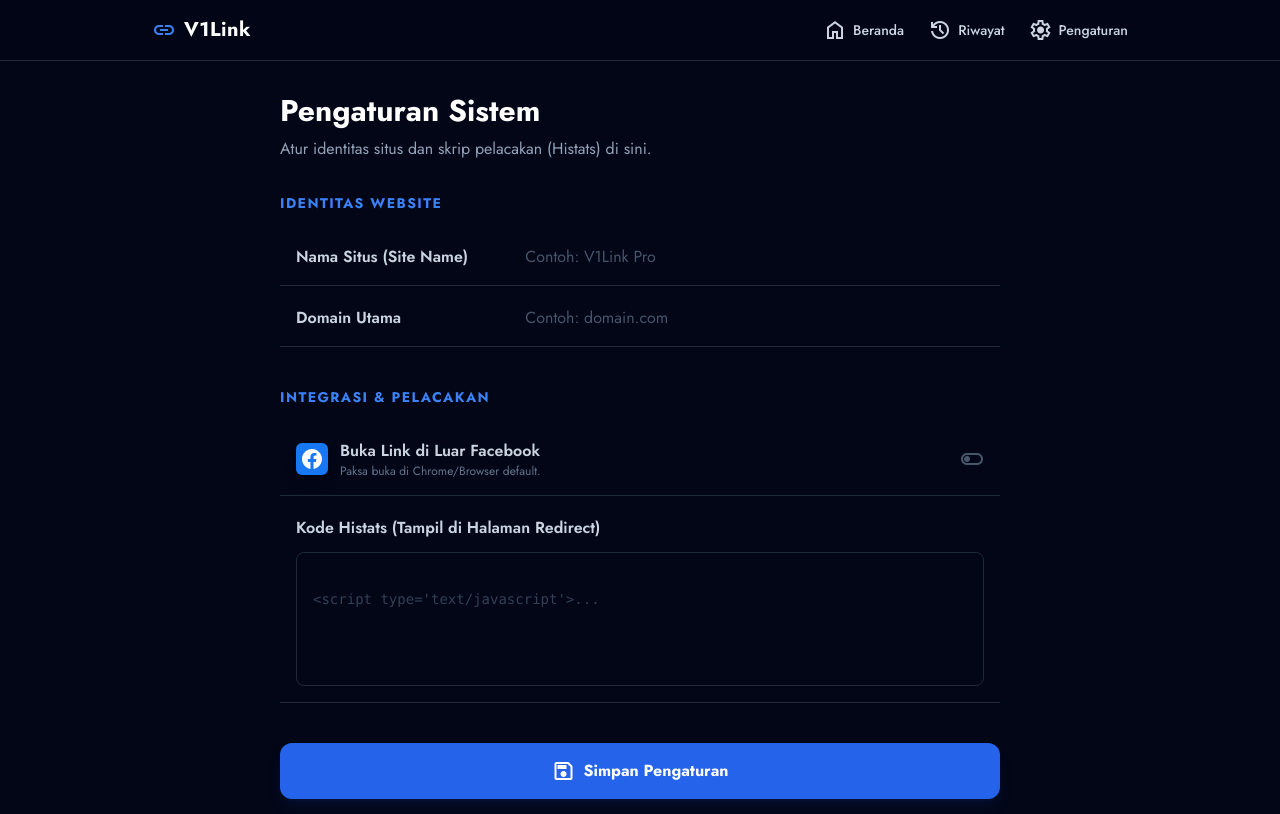
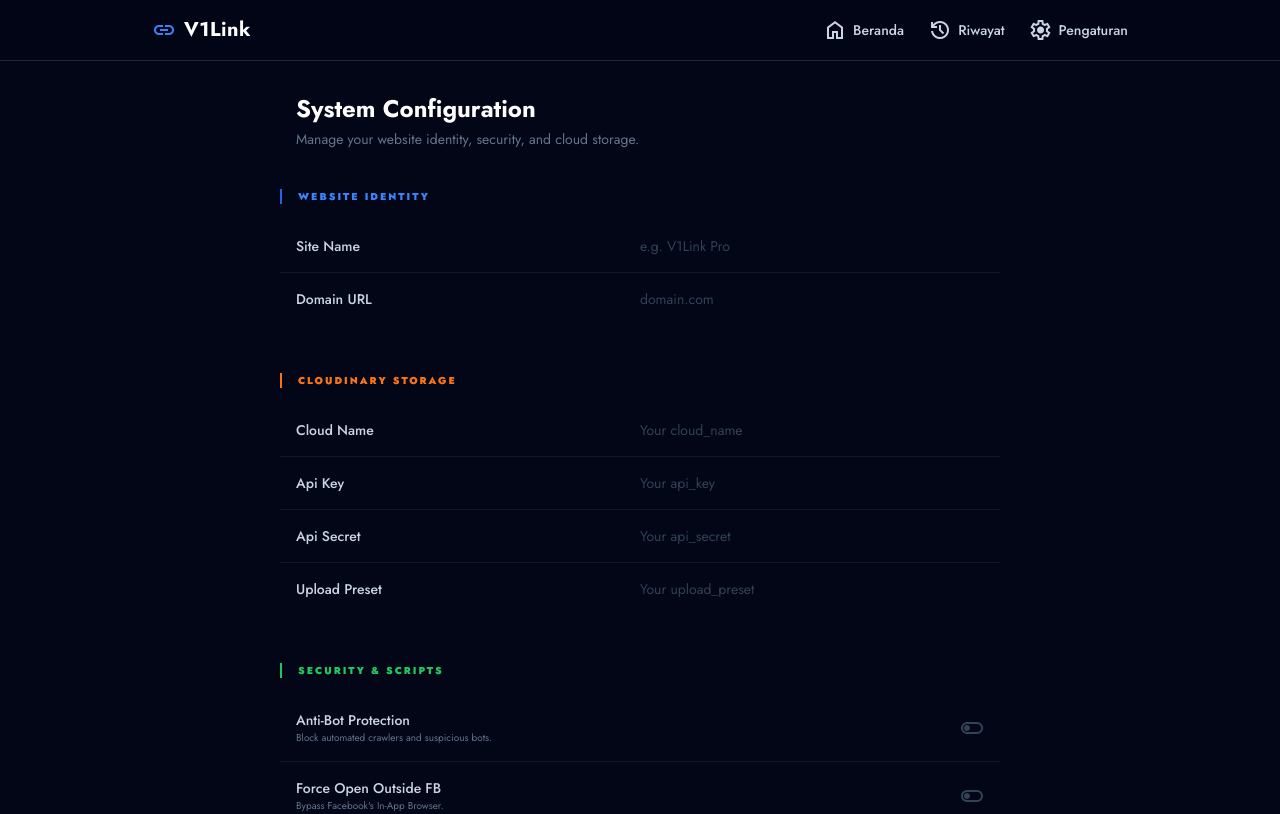
Before and after one commit to tamse94/v1link, a Next.js app: page /settings in a window 1280 px wide. Shown: the top 814 px of the page. Built offline with nearby package versions, Linux system fonts and the light colour scheme; no server answers; the database is empty.

Commit message:
Update page.js

```diff
--- a/src/app/(main)/settings/page.js
+++ b/src/app/(main)/settings/page.js
@@ -4,133 +4,136 @@ import { supabase } from '@/lib/supabase';
 import ToastNotif from '@/components/ui/ToastNotif';
 
 export default function SettingsPage() {
-  const [siteName, setSiteName] = useState('');
-  const [domainName, setDomainName] = useState('');
-  const [histatsCode, setHistatsCode] = useState('');
-  const [fbOutside, setFbOutside] = useState(false);
+  const [formData, setFormData] = useState({
+    site_name: '',
+    domain_name: '',
+    histats_code: '',
+    fb_open_outside: false,
+    cloudinary_cloud_name: '',
+    cloudinary_api_key: '',
+    cloudinary_api_secret: '',
+    cloudinary_upload_preset: '',
+    anti_bot_enabled: false
+  });
 
   const [loading, setLoading] = useState(true);
   const [saving, setSaving] = useState(false);
   const [toast, setToast] = useState(null);
 
-  const showNotif = (msg, type) => setToast({ message: msg, type });
-
-  // Ambil data pengaturan pas halaman dibuka
   useEffect(() => {
     async function fetchSettings() {
-      const { data, error } = await supabase.from('settings').select('*').eq('id', 1).single();
-      if (data) {
-        setSiteName(data.site_name || '');
-        setDomainName(data.domain_name || '');
-        setHistatsCode(data.histats_code || '');
-        setFbOutside(data.fb_open_outside || false);
-      }
+      const { data } = await supabase.from('settings').select('*').eq('id', 1).single();
+      if (data) setFormData({ ...data });
       setLoading(false);
     }
     fetchSettings();
   }, []);
 
-  // Simpan data pengaturan
   const handleSave = async (e) => {
     e.preventDefault();
     setSaving(true);
     try {
-      const { error } = await supabase.from('settings').upsert({
-        id: 1,
-        site_name: siteName,
-        domain_name: domainName,
-        histats_code: histatsCode,
-        fb_open_outside: fbOutside
-      });
-
+      const { error } = await supabase.from('settings').upsert({ id: 1, ...formData });
       if (error) throw error;
-      showNotif('Pengaturan berhasil disimpan!', 'success');
+      setToast({ message: 'Settings updated successfully!', type: 'success' });
     } catch (err) {
-      showNotif('Gagal menyimpan pengaturan', 'error');
+      setToast({ message: 'Failed to save settings', type: 'error' });
     } finally {
       setSaving(false);
     }
   };
 
-  if (loading) {
-    return <div className="text-center text-slate-500 mt-20">Memuat pengaturan...</div>;
-  }
+  if (loading) return <div className="text-center text-slate-500 mt-20 text-sm">Loading settings...</div>;
 
   return (
-    <div className="w-full">
-      {/* Header Halaman */}
-      <div className="mb-8 px-2 sm:px-0">
-        <h1 className="text-2xl sm:text-3xl font-bold text-white mb-2">Pengaturan Sistem</h1>
-        <p className="text-slate-400 text-sm sm:text-base">Atur identitas situs dan skrip pelacakan (Histats) di sini.</p>
+    <div className="w-full max-w-4xl mx-auto pb-20">
+      <div className="mb-10 px-4">
+        <h1 className="text-xl sm:text-2xl font-bold text-white mb-1">System Configuration</h1>
+        <p className="text-slate-500 text-xs sm:text-sm">Manage your website identity, security, and cloud storage.</p>
       </div>
 
-      {/* Form Pengaturan (Tanpa Box, langsung menyatu dengan background) */}
-      <form onSubmit={handleSave} className="w-full">
+      <form onSubmit={handleSave} className="space-y-12">
 
-        {/* Grup 1: Identitas Web */}
-        <div className="mb-10">
-          <h2 className="text-sm font-bold text-blue-500 uppercase tracking-widest mb-4 px-2 sm:px-0">Identitas Website</h2>
-          <div className="flex flex-col gap-1">
+        {/* SECTION 1: IDENTITY */}
+        <section>
+          <div className="flex items-center gap-2 px-4 mb-4 border-l-2 border-blue-600">
+            <span className="text-[10px] font-black text-blue-500 uppercase tracking-[0.2em]">Website Identity</span>
+          </div>
+          <div className="divide-y divide-slate-800/50">
+            <div className="py-4 px-4 flex flex-col sm:flex-row sm:items-center justify-between gap-2">
+              <label className="text-sm font-medium text-slate-300">Site Name</label>
+              <input type="text" value={formData.site_name} onChange={e => setFormData({...formData, site_name: e.target.value})}
+                className="bg-transparent border-none p-0 text-sm text-white focus:ring-0 w-full sm:w-1/2 placeholder:text-slate-700" placeholder="e.g. V1Link Pro" />
+            </div>
+            <div className="py-4 px-4 flex flex-col sm:flex-row sm:items-center justify-between gap-2">
+              <label className="text-sm font-medium text-slate-300">Domain URL</label>
+              <input type="text" value={formData.domain_name} onChange={e => setFormData({...formData, domain_name: e.target.value})}
+                className="bg-transparent border-none p-0 text-sm text-white focus:ring-0 w-full sm:w-1/2 placeholder:text-slate-700" placeholder="domain.com" />
+            </div>
+          </div>
+        </section>
 
-            {/* Input Site Name */}
-            <div className="flex flex-col sm:flex-row sm:items-center justify-between border-b border-slate-800 py-4 px-2 sm:px-4 hover:bg-slate-900/50 transition-colors">
-              <label className="text-slate-300 font-semibold mb-2 sm:mb-0 w-1/3">Nama Situs (Site Name)</label>
-              <input type="text" value={siteName} onChange={e => setSiteName(e.target.value)}
-                className="w-full sm:w-2/3 bg-transparent text-white text-base focus:outline-none placeholder:text-slate-600"
-                placeholder="Contoh: V1Link Pro" />
+        {/* SECTION 2: CLOUDINARY CONFIG */}
+        <section>
+          <div className="flex items-center gap-2 px-4 mb-4 border-l-2 border-orange-500">
+            <span className="text-[10px] font-black text-orange-500 uppercase tracking-[0.2em]">Cloudinary Storage</span>
+          </div>
+          <div className="divide-y divide-slate-800/50">
+            {['cloud_name', 'api_key', 'api_secret', 'upload_preset'].map((key) => (
+              <div key={key} className="py-4 px-4 flex flex-col sm:flex-row sm:items-center justify-between gap-2">
+                <label className="text-sm font-medium text-slate-300 capitalize">{key.replace('_', ' ')}</label>
+                <input type={key === 'api_secret' ? 'password' : 'text'}
+                  value={formData[`cloudinary_${key}`]}
+                  onChange={e => setFormData({...formData, [`cloudinary_${key}`]: e.target.value})}
+                  className="bg-transparent border-none p-0 text-sm text-white focus:ring-0 w-full sm:w-1/2 placeholder:text-slate-700" placeholder={`Your ${key}`} />
+              </div>
+            ))}
+          </div>
+        </section>
+
+        {/* SECTION 3: SECURITY & TOOLS */}
+        <section>
+          <div className="flex items-center gap-2 px-4 mb-4 border-l-2 border-green-500">
+            <span className="text-[10px] font-black text-green-500 uppercase tracking-[0.2em]">Security & Scripts</span>
+          </div>
+          <div className="divide-y divide-slate-800/50">
+            {/* Toggle Anti-Bot */}
+            <div className="py-4 px-4 flex items-center justify-between group cursor-pointer" onClick={() => setFormData({...formData, anti_bot_enabled: !formData.anti_bot_enabled})}>
+              <div>
+                <p className="text-sm font-medium text-slate-300">Anti-Bot Protection</p>
+                <p className="text-[10px] text-slate-500">Block automated crawlers and suspicious bots.</p>
+              </div>
+              <span className={`material-symbols-outlined text-3xl transition-colors ${formData.anti_bot_enabled ? 'text-green-500' : 'text-slate-700'}`}>
+                {formData.anti_bot_enabled ? 'toggle_on' : 'toggle_off'}
+              </span>
             </div>
 
-            {/* Input Domain */}
-            <div className="flex flex-col sm:flex-row sm:items-center justify-between border-b border-slate-800 py-4 px-2 sm:px-4 hover:bg-slate-900/50 transition-colors">
-              <label className="text-slate-300 font-semibold mb-2 sm:mb-0 w-1/3">Domain Utama</label>
-              <input type="text" value={domainName} onChange={e => setDomainName(e.target.value)}
-                className="w-full sm:w-2/3 bg-transparent text-white text-base focus:outline-none placeholder:text-slate-600"
-                placeholder="Contoh: domain.com" />
+            {/* Toggle FB Outside */}
+            <div className="py-4 px-4 flex items-center justify-between group cursor-pointer" onClick={() => setFormData({...formData, fb_open_outside: !formData.fb_open_outside})}>
+              <div>
+                <p className="text-sm font-medium text-slate-300">Force Open Outside FB</p>
+                <p className="text-[10px] text-slate-500">Bypass Facebook's In-App Browser.</p>
+              </div>
+              <span className={`material-symbols-outlined text-3xl transition-colors ${formData.fb_open_outside ? 'text-blue-500' : 'text-slate-700'}`}>
+                {formData.fb_open_outside ? 'toggle_on' : 'toggle_off'}
+              </span>
             </div>
 
+            {/* Histats Textarea */}
+            <div className="py-6 px-4">
+              <label className="text-xs font-bold text-slate-500 uppercase mb-3 block">Tracking Script (Histats/Analytics)</label>
+              <textarea value={formData.histats_code} onChange={e => setFormData({...formData, histats_code: e.target.value})} rows="4"
+                className="w-full bg-slate-900/50 border border-slate-800 rounded-lg p-3 text-xs font-mono text-slate-400 focus:border-blue-500 outline-none resize-none"
+                placeholder="Paste your script here..."></textarea>
+            </div>
           </div>
-        </div>
+        </section>
 
-        {/* Grup 2: Integrasi (Histats & FB) */}
-        <div className="mb-10">
-          <h2 className="text-sm font-bold text-blue-500 uppercase tracking-widest mb-4 px-2 sm:px-0">Integrasi & Pelacakan</h2>
-          <div className="flex flex-col gap-1">
-
-            {/* FB Anti In-App Browser Toggle */}
-            <div className="flex items-center justify-between border-b border-slate-800 py-4 px-2 sm:px-4 hover:bg-slate-900/50 transition-colors cursor-pointer" onClick={() => setFbOutside(!fbOutside)}>
-              <div className="flex items-center gap-3">
-                <span className="bg-[#1877F2] p-1.5 rounded-md text-white flex items-center justify-center shadow-lg">
-                  <svg className="w-5 h-5 fill-current" viewBox="0 0 24 24"><path d="M24 12.073c0-6.627-5.373-12-12-12s-12 5.373-12 12c0 5.99 4.388 10.954 10.125 11.854v-8.385H7.078v-3.469h3.047V9.43c0-3.007 1.792-4.669 4.533-4.669 1.312 0 2.686.235 2.686.235v2.953H15.83c-1.491 0-1.956.925-1.956 1.874v2.25h3.328l-.532 3.469h-2.796v8.385C19.612 23.027 24 18.062 24 12.073z"/></svg>
-                </span>
-                <div>
-                  <p className="text-slate-300 font-semibold">Buka Link di Luar Facebook</p>
-                  <p className="text-xs text-slate-500">Paksa buka di Chrome/Browser default.</p>
-                </div>
-              </div>
-              <button type="button" className={`flex items-center transition-colors ${fbOutside ? 'text-blue-500' : 'text-slate-600'}`}>
-                <span className="material-symbols-outlined text-4xl">{fbOutside ? 'toggle_on' : 'toggle_off'}</span>
-              </button>
-            </div>
-
-            {/* Input Histats Textarea */}
-            <div className="flex flex-col border-b border-slate-800 py-4 px-2 sm:px-4 hover:bg-slate-900/50 transition-colors">
-              <label className="text-slate-300 font-semibold mb-3">Kode Histats (Tampil di Halaman Redirect)</label>
-              <textarea value={histatsCode} onChange={e => setHistatsCode(e.target.value)} rows="5"
-                className="w-full bg-slate-950 border border-slate-800 rounded-lg p-4 text-slate-300 text-sm font-mono focus:border-blue-500 focus:ring-1 focus:ring-blue-500 outline-none resize-none placeholder:text-slate-700"
-                placeholder="&#10;<script type='text/javascript'>..."></textarea>
-            </div>
-
-          </div>
-        </div>
-
-        {/* Tombol Simpan */}
-        <div className="px-2 sm:px-0">
-          <button type="submit" disabled={saving} className="w-full bg-blue-600 hover:bg-blue-700 text-white font-bold text-base py-4 rounded-xl transition-colors disabled:opacity-60 flex justify-center items-center gap-2 shadow-lg shadow-blue-900/20">
-            {saving ? <span className="material-symbols-outlined animate-spin text-xl">progress_activity</span> : <span className="material-symbols-outlined text-xl">save</span>}
-            {saving ? 'Menyimpan...' : 'Simpan Pengaturan'}
+        <div className="px-4">
+          <button type="submit" disabled={saving} className="w-full bg-blue-600 hover:bg-blue-500 text-white font-bold text-sm py-4 rounded-xl transition-all shadow-lg shadow-blue-900/20">
+            {saving ? 'Saving...' : 'Save All Changes'}
           </button>
         </div>
-
       </form>
 
       {toast && <ToastNotif message={toast.message} type={toast.type} onClose={() => setToast(null)} />}
```
